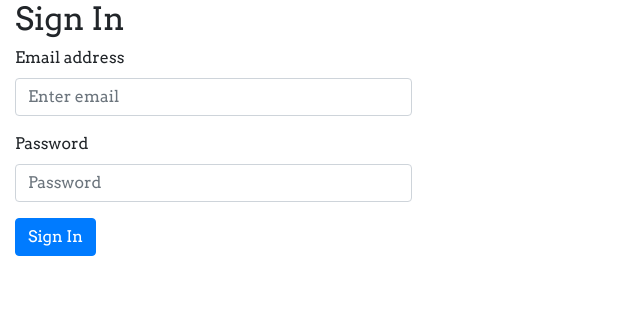
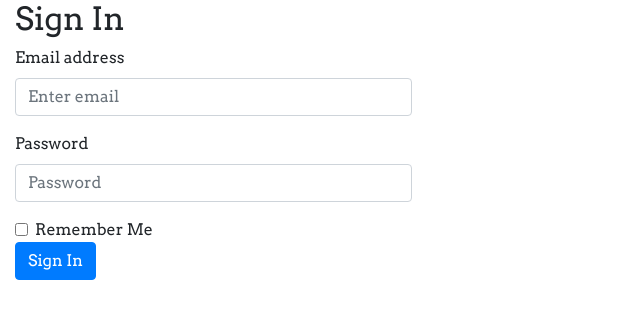
Before and after one commit to murtazamultan-10p/Python-Flask, a Flask app: page /signin in a window 1280 px wide. Shown: the part 56-375 px from the top of the page, without its empty margins (0-640 px from the left). Run offline with Flask 3, Linux system fonts and the light colour scheme; some libraries are stand-ins or nearby versions.

Commit message:
flask: add user login/logout funct with db using LoginManager

```diff
--- a/PUSHUPS_LOGGER/__init__.py
+++ b/PUSHUPS_LOGGER/__init__.py
@@ -1,8 +1,6 @@
 from flask import Flask
 from flask_sqlalchemy import SQLAlchemy
 from flask_login import LoginManager
-
-from .model import User
 
 sql_db = SQLAlchemy()
 
@@ -17,6 +15,7 @@ def create_app():
     login_manager.login_view = 'auth.signin'
     login_manager.init_app(app)
 
+    from .model import User
     @login_manager.user_loader
     def load_user(user_id):
         return User.query.get(int(user_id))
--- a/PUSHUPS_LOGGER/auth.py
+++ b/PUSHUPS_LOGGER/auth.py
@@ -1,5 +1,6 @@
 from flask import Blueprint, render_template, request, redirect, url_for, flash
 from werkzeug.security import generate_password_hash, check_password_hash
+from flask_login import login_required, login_user, logout_user
 from .model import User
 from . import sql_db
 
@@ -32,16 +33,21 @@ def signin():
 
 @auth.route("/signin", methods=["POST"])
 def signin_post():
-    email, password = list(request.form.values())
+    email = request.form.get("email")
+    password = request.form.get("password")
+    remember = request.form.get("remember", False)
     user = User.query.filter_by(email=email).first()
 
     if not user or not check_password_hash(user.password, password):
         flash("Invalid email or password")
         return redirect(url_for("auth.signin"))
 
+    login_user(user, remember=remember)
     flash("Login successful")
     return redirect(url_for("main.profile"))
 
 @auth.route("/signout")
+@login_required
 def signout():
+    logout_user()
     return flash("signout successfully")
--- a/PUSHUPS_LOGGER/main.py
+++ b/PUSHUPS_LOGGER/main.py
@@ -1,4 +1,5 @@
 from flask import Blueprint, render_template
+from flask_login import login_required, current_user
 
 main = Blueprint("main", __name__)
 
@@ -9,5 +10,6 @@ def index():
 
 
 @main.route("/profile")
+@login_required
 def profile():
-    return render_template("profile.html")
+    return render_template("profile.html", name=current_user.name)
--- a/PUSHUPS_LOGGER/model/user.py
+++ b/PUSHUPS_LOGGER/model/user.py
@@ -7,3 +7,6 @@ class User(sql_db.Model, UserMixin):
     name = sql_db.Column(sql_db.String(100))
     password = sql_db.Column(sql_db.String(100))
     workouts = sql_db.relationship('Workout', backref='author', lazy=True)
+
+    def get_id(self):
+        return self.user_id
--- a/PUSHUPS_LOGGER/templates/profile.html
+++ b/PUSHUPS_LOGGER/templates/profile.html
@@ -2,3 +2,7 @@
 <link rel="stylesheet" , href="{{ url_for('static', filename='css/extended_beauty.css') }}" />
 
 {% endblock %}
+{% block content %}
+<h1>Welocme {{ name }}!</h1>
+
+{% endblock %}
--- a/PUSHUPS_LOGGER/templates/signin.html
+++ b/PUSHUPS_LOGGER/templates/signin.html
@@ -31,6 +31,10 @@
             <label for="password">Password</label>
             <input type="password" class="form-control" id="password" name="password" placeholder="Password" />
         </div>
+        <div class="form-check">
+            <input type="checkbox" class="form-check-input" id="remember" />
+            <label class="form-check-label" for="remember">Remember Me</label>
+        </div>
         <button type="submit" class="btn btn-primary">Sign In</button>
     </form>
 </div>
```
Also changed, not shown: 1 other file.
